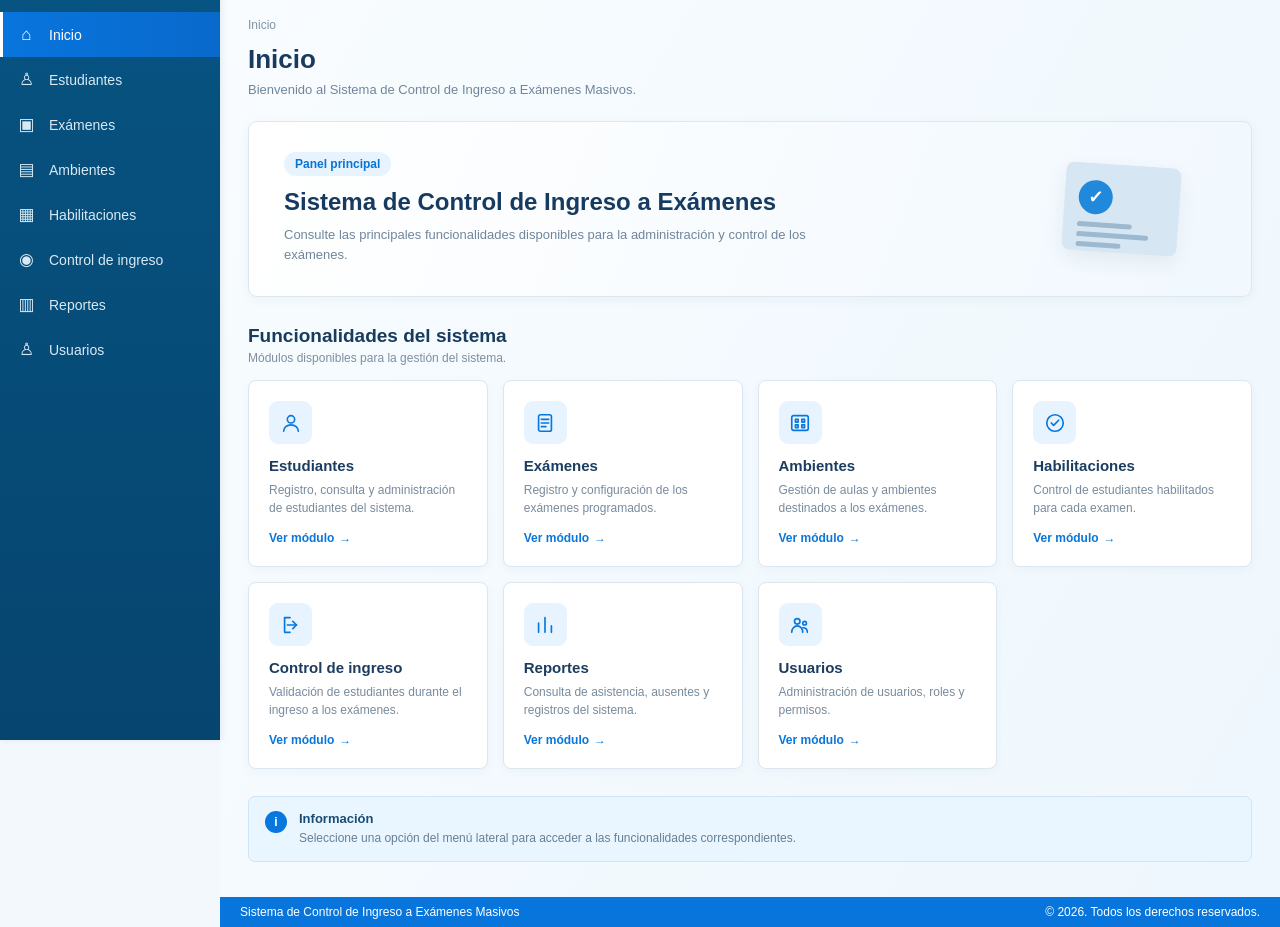
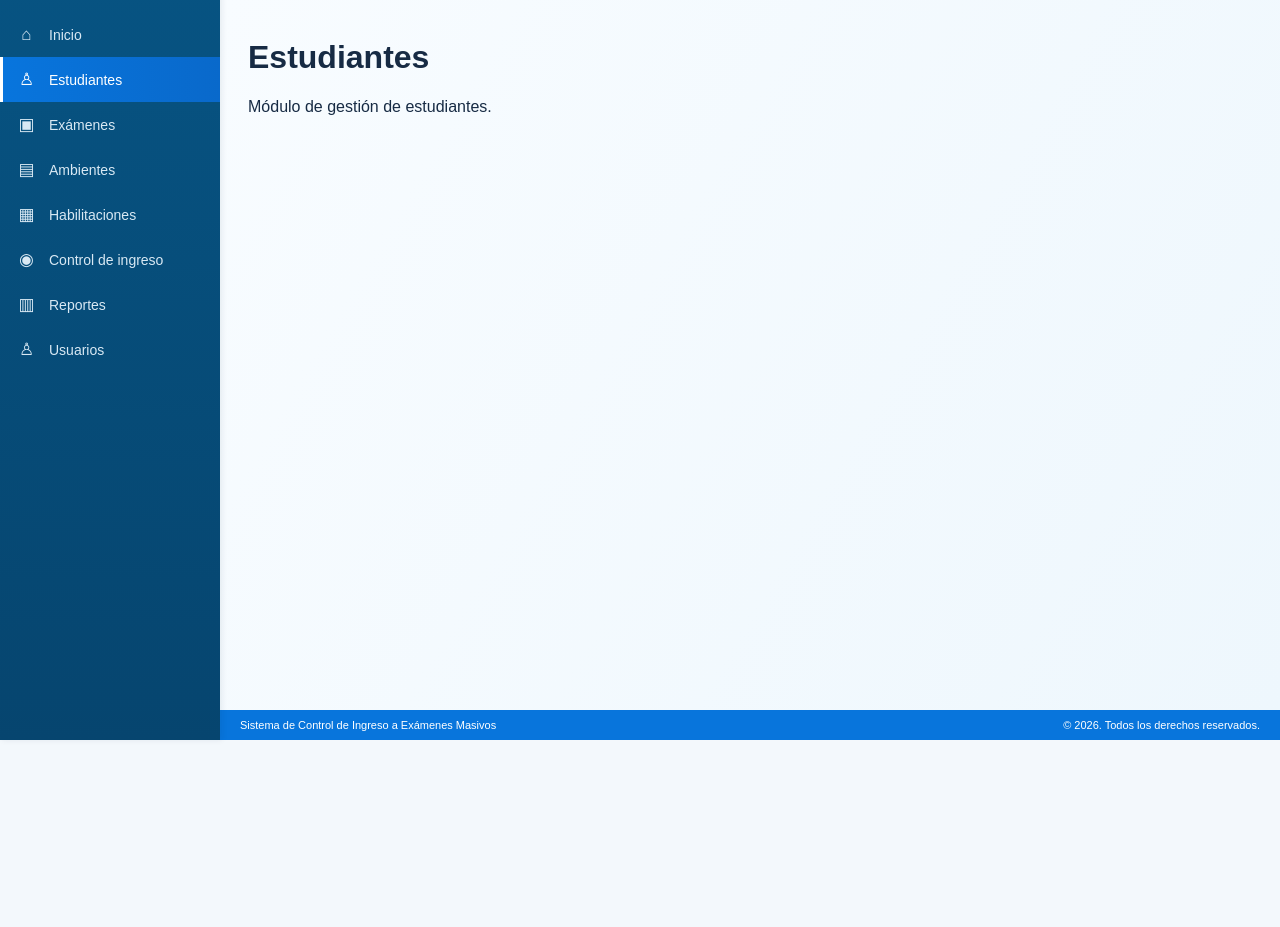
Before and after one commit to LukasQuiroga/Proyecto-TIS, a React (Vite) app in the folder frontend/: page /estudiantes in a window 1280 px wide. Shown: the part 60-987 px from the top of the page. After the commit the page ends 800 px from the top, so only its background shows below. Built offline with nearby package versions, Linux system fonts and the light colour scheme.

Commit message:
refactor: crear plantilla principal reutilizable

```diff
--- a/frontend/src/App.jsx
+++ b/frontend/src/App.jsx
@@ -1,7 +1,31 @@
-import Inicio from "./pages/Inicio/Inicio";
+import {
+  BrowserRouter,
+  Route,
+  Routes,
+} from "react-router-dom";
 
-function App() {
-  return <Inicio />;
+import PlantillaPrincipal from "./components/Layout/PlantillaPrincipal.jsx";
+import Inicio from "./pages/Inicio/Inicio.jsx";
+import Estudiantes from "./pages/estudiantes/Estudiantes.jsx";
+
+function Aplicacion() {
+  return (
+    <BrowserRouter>
+      <Routes>
+        <Route element={<PlantillaPrincipal />}>
+          <Route
+            path="/"
+            element={<Inicio />}
+          />
+
+          <Route
+            path="/estudiantes"
+            element={<Estudiantes />}
+          />
+        </Route>
+      </Routes>
+    </BrowserRouter>
+  );
 }
 
-export default App;
+export default Aplicacion;
--- a/frontend/src/components/Layout/PlantillaPrincipal.css
+++ b/frontend/src/components/Layout/PlantillaPrincipal.css
@@ -1,13 +1,11 @@
-.inicio-pagina {
+.plantilla-pagina {
   width: 100%;
   min-height: 100vh;
-
   background: #f3f8fc;
 }
 
-.inicio-zona-principal {
+.plantilla-zona-principal {
   min-height: 100vh;
-
   margin-left: 220px;
 
   display: flex;
@@ -20,9 +18,8 @@
   );
 }
 
-.inicio-contenido {
+.plantilla-contenido {
   width: 100%;
-
   flex: 1;
 
   padding: 18px 28px 35px;
@@ -34,9 +31,8 @@
   );
 }
 
-.inicio-footer {
+.plantilla-footer {
   width: 100%;
-
   min-height: 30px;
 
   padding: 0 20px;
@@ -46,30 +42,28 @@
   justify-content: space-between;
 
   background: #0875dc;
-
   color: #ffffff;
 
-  font-size: 12px;
+  font-size: 11px;
 }
 
 @media (max-width: 850px) {
-  .inicio-zona-principal {
+  .plantilla-zona-principal {
     margin-left: 190px;
   }
 
-  .inicio-contenido {
+  .plantilla-contenido {
     padding: 18px 20px 30px;
   }
 }
 
 @media (max-width: 650px) {
-  .inicio-zona-principal {
+  .plantilla-zona-principal {
     margin-left: 0;
   }
 
-  .inicio-footer {
+  .plantilla-footer {
     gap: 20px;
-
     padding: 8px 15px;
   }
 }
--- /dev/null
+++ b/frontend/src/components/Layout/PlantillaPrincipal.jsx
@@ -0,0 +1,27 @@
+import { Outlet } from "react-router-dom";
+import Navbar from "../Navbar/Navbar.jsx";
+import Sidebar from "../Sidebar/Sidebar.jsx";
+import "./PlantillaPrincipal.css";
+
+function PlantillaPrincipal() {
+  return (
+    <div className="plantilla-pagina">
+      <Sidebar />
+
+      <div className="plantilla-zona-principal">
+        <Navbar />
+
+        <main className="plantilla-contenido">
+          <Outlet />
+        </main>
+
+        <footer className="plantilla-footer">
+          <span>Sistema de Control de Ingreso a Exámenes Masivos</span>
+          <span>© 2026. Todos los derechos reservados.</span>
+        </footer>
+      </div>
+    </div>
+  );
+}
+
+export default PlantillaPrincipal;
--- a/frontend/src/components/Sidebar/Sidebar.css
+++ b/frontend/src/components/Sidebar/Sidebar.css
@@ -91,6 +91,9 @@
 
   font-size: 14px;
 
+  text-decoration: none;
+  cursor: pointer;
+
   user-select: none;
 }
 
--- a/frontend/src/components/Sidebar/Sidebar.jsx
+++ b/frontend/src/components/Sidebar/Sidebar.jsx
@@ -1,3 +1,4 @@
+import { NavLink } from "react-router-dom";
 import "./Sidebar.css";
 
 function Sidebar() {
@@ -15,15 +16,26 @@ function Sidebar() {
       </div>
 
       <nav className="sidebar-menu">
-        <div className="sidebar-opcion sidebar-activa">
+        <NavLink
+          to="/"
+          end
+          className={({ isActive }) =>
+            `sidebar-opcion ${isActive ? "sidebar-activa" : ""}`
+          }
+        >
           <span className="sidebar-icono">⌂</span>
           <span>Inicio</span>
-        </div>
+        </NavLink>
 
-        <div className="sidebar-opcion">
+        <NavLink
+          to="/estudiantes"
+          className={({ isActive }) =>
+            `sidebar-opcion ${isActive ? "sidebar-activa" : ""}`
+          }
+        >
           <span className="sidebar-icono">♙</span>
           <span>Estudiantes</span>
-        </div>
+        </NavLink>
 
         <div className="sidebar-opcion">
           <span className="sidebar-icono">▣</span>
--- a/frontend/src/pages/Inicio/Inicio.jsx
+++ b/frontend/src/pages/Inicio/Inicio.jsx
@@ -1,6 +1,3 @@
-import Navbar from "../../components/Navbar/Navbar";
-import Sidebar from "../../components/Sidebar/Sidebar";
-import "../../components/Layout/PlantillaPrincipal.css";
 import "./Inicio.css";
 
 function IconoModulo({ tipo }) {
@@ -111,13 +108,7 @@ const funcionalidades = [
 
 function Inicio() {
   return (
-    <div className="inicio-pagina">
-      <Sidebar />
-
-      <div className="inicio-zona-principal">
-        <Navbar />
-
-        <main className="inicio-contenido">
+    <>
       <div className="inicio-ruta">
         <span>Inicio</span>
       </div>
@@ -126,8 +117,7 @@ function Inicio() {
         <h1>Inicio</h1>
 
         <p>
-              Bienvenido al Sistema de Control de Ingreso a
-              Exámenes Masivos.
+          Bienvenido al Sistema de Control de Ingreso a Exámenes Masivos.
         </p>
       </div>
 
@@ -142,9 +132,8 @@ function Inicio() {
           </h2>
 
           <p>
-                Consulte las principales funcionalidades
-                disponibles para la administración y control
-                de los exámenes.
+            Consulte las principales funcionalidades disponibles para la
+            administración y control de los exámenes.
           </p>
         </div>
 
@@ -166,8 +155,7 @@ function Inicio() {
           <h2>Funcionalidades del sistema</h2>
 
           <p>
-                Módulos disponibles para la gestión del
-                sistema.
+            Módulos disponibles para la gestión del sistema.
           </p>
         </div>
 
@@ -207,24 +195,12 @@ function Inicio() {
           <strong>Información</strong>
 
           <p>
-                Seleccione una opción del menú lateral para
-                acceder a las funcionalidades correspondientes.
+            Seleccione una opción del menú lateral para acceder a las
+            funcionalidades correspondientes.
           </p>
         </div>
       </section>
-        </main>
-
-        <footer className="inicio-footer">
-          <span>
-            Sistema de Control de Ingreso a Exámenes Masivos
-          </span>
-
-          <span>
-            © 2026. Todos los derechos reservados.
-          </span>
-        </footer>
-      </div>
-    </div>
+    </>
   );
 }
 
--- /dev/null
+++ b/frontend/src/pages/estudiantes/Estudiantes.jsx
@@ -0,0 +1,10 @@
+function Estudiantes() {
+  return (
+    <div>
+      <h1>Estudiantes</h1>
+      <p>Módulo de gestión de estudiantes.</p>
+    </div>
+  );
+}
+
+export default Estudiantes;
```
Lines whose indentation alone changed are shown as unchanged.
